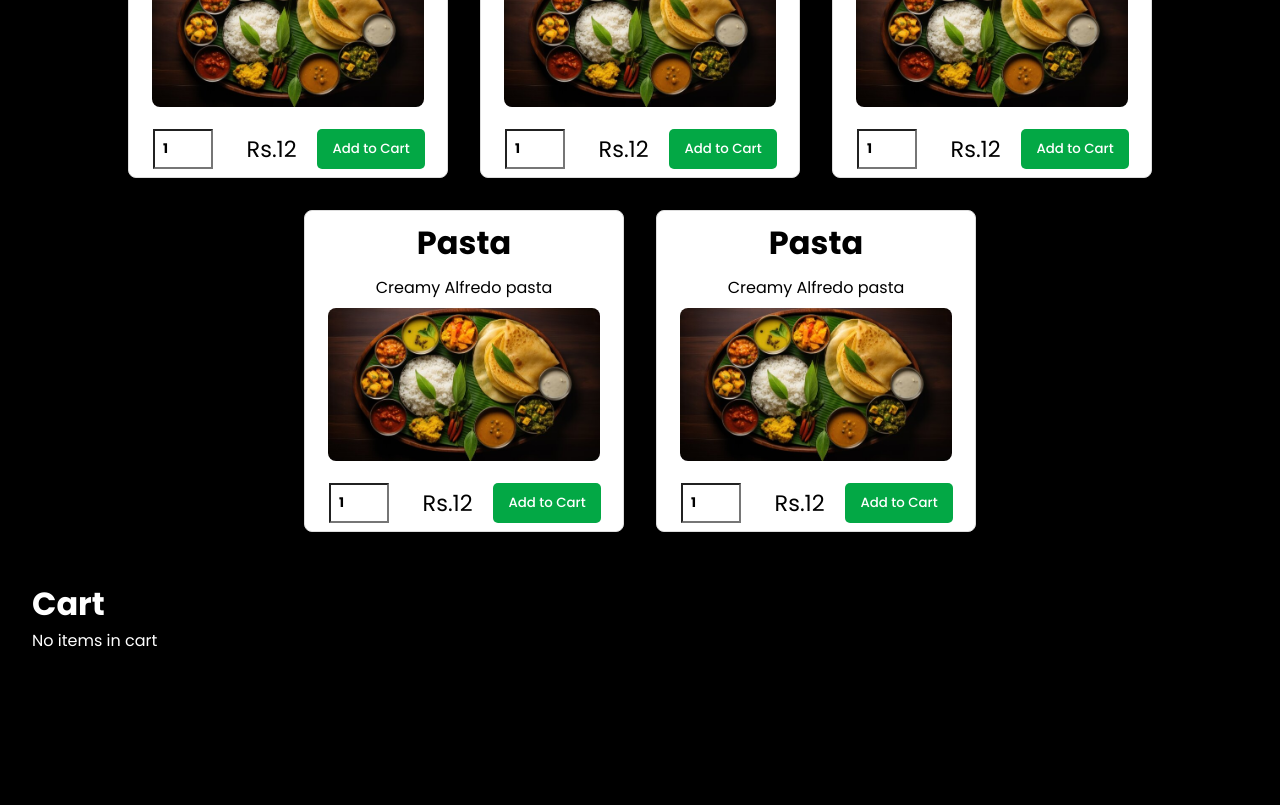
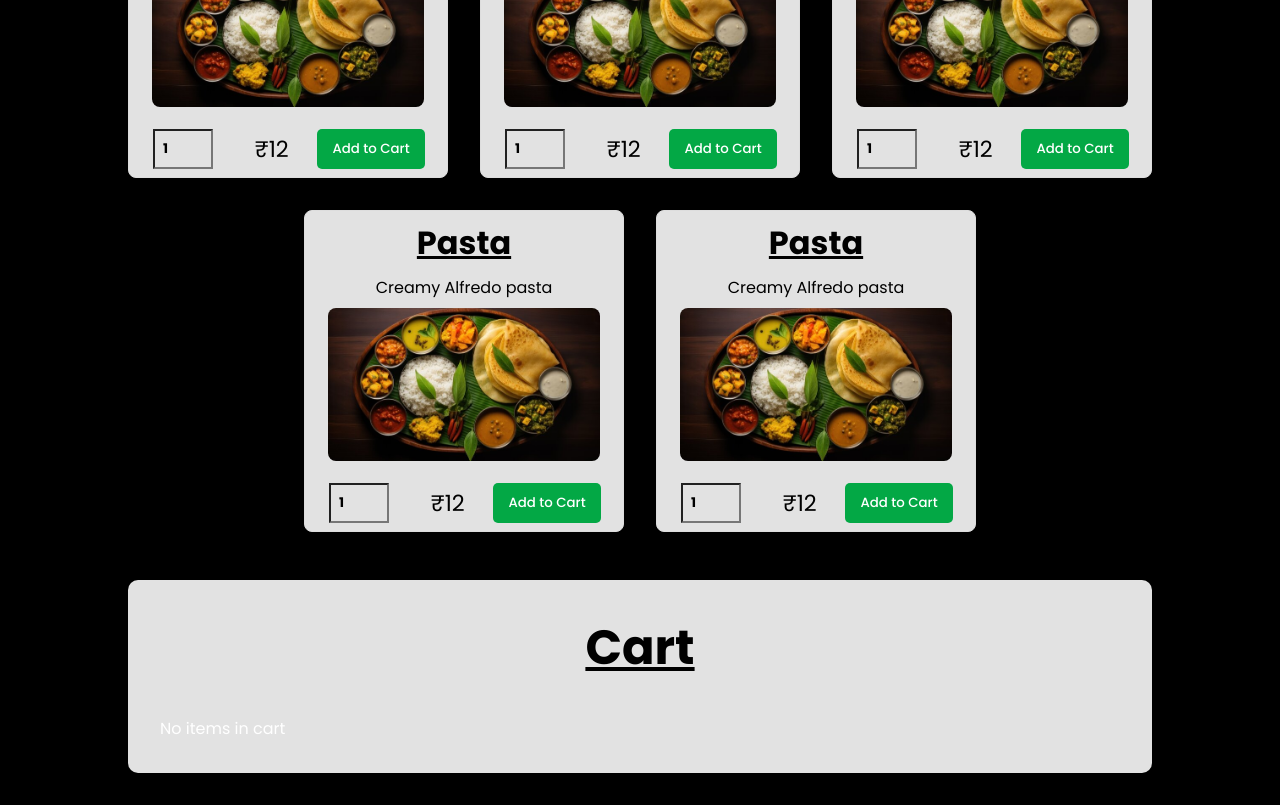
Before and after one commit to rakii17/Foodelicious, a React (Create React App) app: page / in a window 1280 px wide. Shown: the part 1320-2125 px from the top of the page. Before the commit the page ends 2005 px from the top, so only its background shows below. Built offline with nearby package versions, Linux system fonts and the light colour scheme.

Commit message:
CSS Styles added to Cart Section

```diff
--- a/src/components/Cart/cart.css
+++ b/src/components/Cart/cart.css
@@ -1,5 +1,19 @@
 .cart {
+  background-color: rgb(226, 226, 226);
   padding: 2rem;
+  margin: 2rem auto;
+  width: 80%;
+  max-width: 90rem;
+  box-shadow: 0 4px 8px rgba(0, 0, 0, 0.1);
+  border-radius: 10px;
+}
+
+.cart h1 {
+  text-align: center;
+  margin-bottom: 2rem;
+  color: black;
+  font-size: 3rem;
+  text-decoration: underline;
 }
 
 .cart-items {
@@ -11,6 +25,72 @@
 .cart-item {
   display: flex;
   justify-content: space-between;
-    border-bottom: 1px solid #ddd;
-    padding: 0.5rem 0;
+  align-items: center;
+  padding: 1rem;
+  background-color: #f9f9f9;
+  border: 1px solid #ddd;
+  border-radius: 5px;
 }
+
+.cart-item span {
+  flex-grow: 1;
+  text-align: center;
+  font-size: 1rem;
+  color: #333;
+}
+
+.btn {
+  padding: 0.5rem 1rem;
+  font-size: 1rem;
+  border: none;
+  border-radius: 5px;
+  cursor: pointer;
+}
+
+.btn-primary {
+  background-color: blue;
+  color: white;
+}
+
+.btn-secondary {
+  background-color: gray;
+  color: white;
+}
+
+.btn-secondary:hover {
+  background-color: rgb(244, 5, 21);
+  color: white;
+}
+
+/* Media queries for mobile devices */
+@media (max-width: 780px) {
+  .cart {
+      width: 80%;
+      padding: 1rem;
+  }
+
+  .cart h1 {
+      font-size: 1.5rem;
+      margin-bottom: 1rem;
+  }
+
+  .cart-items {
+      gap: 0.5rem;
+  }
+
+  .cart-item {
+      flex-direction: column;
+      align-items: flex-start;
+      gap: 0.5rem;
+  }
+
+  .cart-item span {
+      text-align: left;
+      font-size: 0.9rem;
+  }
+
+  .cart-item .btn {
+      width: 100%;
+      text-align: center;
+  }
+}
--- a/src/components/Cart/cart.js
+++ b/src/components/Cart/cart.js
@@ -13,7 +13,7 @@ const Cart = ({ cart = [], removeFromCart, handleCheckout }) => {
             <div key={index} className="cart-item">
               <span>{item.title}</span>
               <span>Quantity: {item.quantity}</span>
-              <span>Price: ${item.totalPrice}</span>
+              <span>Price: &#8377;{item.totalPrice}</span>
               <button onClick={() => removeFromCart(index)} className="btn btn-secondary">Remove</button>
             </div>
           ))}
--- a/src/components/Menu/menu.css
+++ b/src/components/Menu/menu.css
@@ -21,7 +21,7 @@
 }
 
 .menu-item-card {
-    background: #ffffff;
+    background: rgb(226, 226, 226);
     border: 1px solid #ddd;
     border-radius: 8px;
     padding: 0.5rem;
@@ -34,6 +34,7 @@
     font-size: 2rem;
     margin: 0 0 0.5rem 0;
     color: black;
+    text-decoration: underline;
 }
 
 .item-desc {
@@ -86,7 +87,7 @@
 
 @media (max-width: 600px) {
     .menu {
-    padding: 0rem 1.5rem;
+        padding: 0rem 1.5rem;
     }
 
     .menu-title {
--- a/src/components/Menu/menu.js
+++ b/src/components/Menu/menu.js
@@ -48,7 +48,7 @@ const Menu = ({ setCart, cart }) => {
                 onChange={(e) => handleQuantityChange(e, item)}
                 className="quantity-input"
               />
-              <span>Rs.{item.totalPrice || item.price}</span>
+              <span>&#8377;{item.totalPrice || item.price}</span>
               <button onClick={() => addToCart(item)}>Add to Cart</button>
             </div>
           </div>
```
Lines whose indentation alone changed are shown as unchanged.
